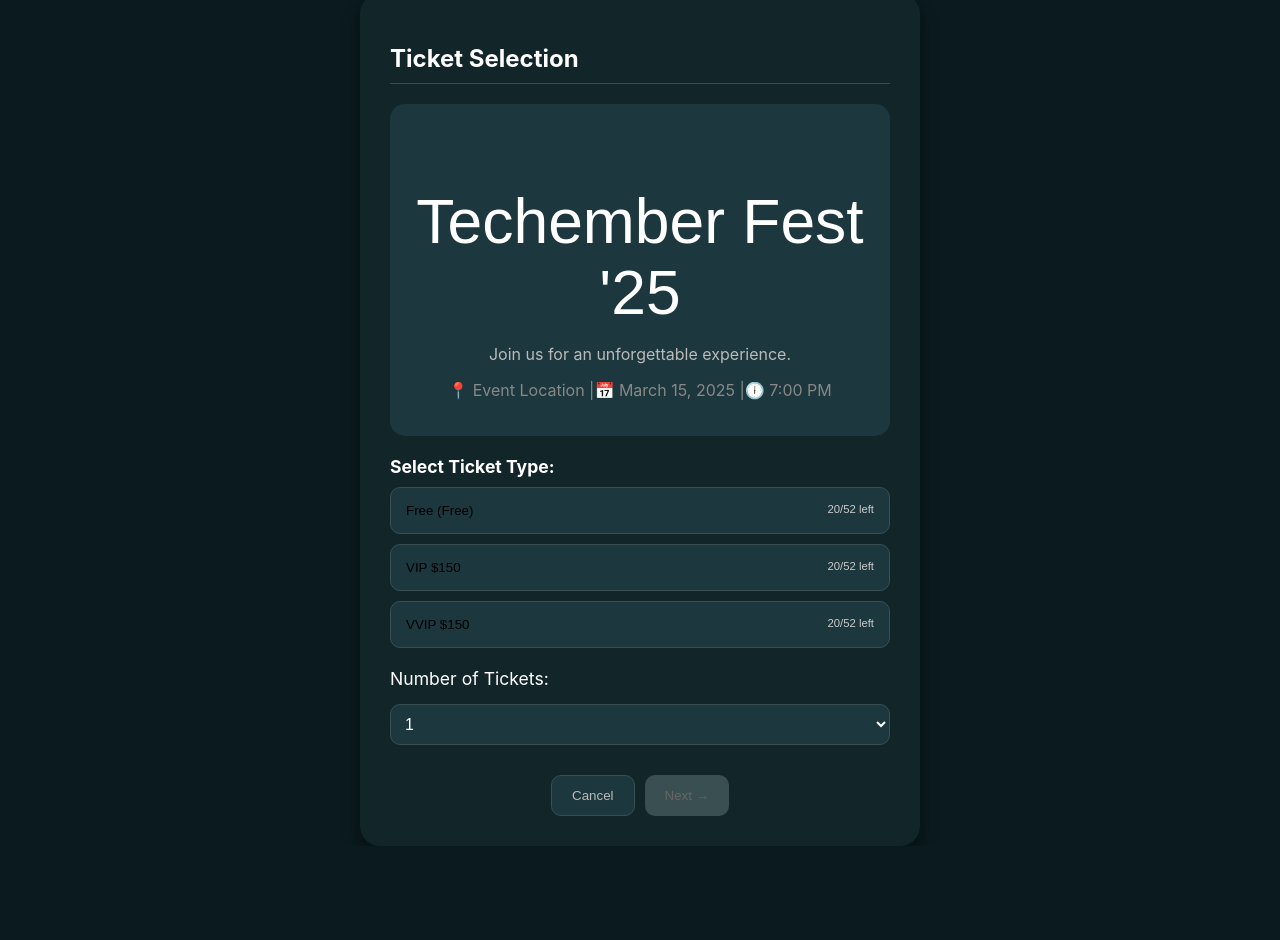
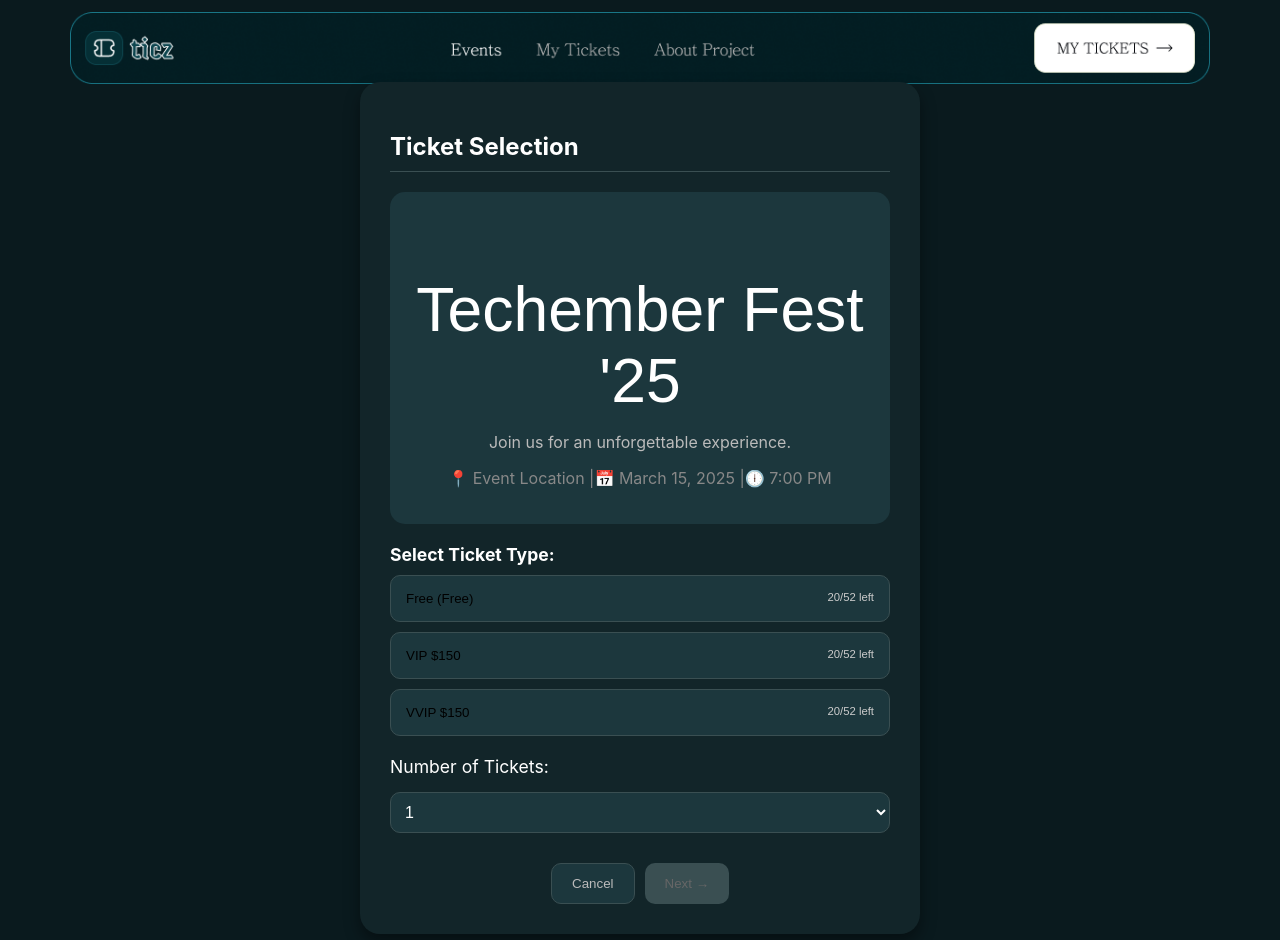
Before and after one commit to Muayyad822/ticket-app, a React (Vite) app: page / in a window 1280 px wide. Before the commit the page ends 846 px from the top, so only its background shows below. Built offline with nearby package versions, Linux system fonts and the light colour scheme; a web font is replaced by a local one.

Commit message:
Header included

```diff
--- /dev/null
+++ b/src/App.css
@@ -0,0 +1,8 @@
+body{
+    margin: 60px;
+}
+img{
+    margin-bottom: 0;
+    width: 100%;
+    cursor: pointer;
+}
--- a/src/App.jsx
+++ b/src/App.jsx
@@ -2,10 +2,14 @@ import { BrowserRouter as Router, Routes, Route } from "react-router-dom";
 import SelectTicket from "./components/TicketSelect";
 import AttendeeDetails from "./components/AttendeeDetails";
 import TicketReady from "./components/TicketReady";
+import Header from "./assets/Header.png"
+import "./App.css"
 
 function App() {
   return (
+
     <Router>
+      <img src={Header} alt="Header" className="Header"/>
       <Routes>
         <Route path="/" element={<SelectTicket />} />
         <Route path="/attendee-details" element={<AttendeeDetails />} />
--- a/src/components/TicketReady.jsx
+++ b/src/components/TicketReady.jsx
@@ -2,7 +2,7 @@ import { useEffect, useState, useRef } from "react";
 import { useNavigate } from "react-router-dom";
 import html2canvas from "html2canvas";
 import "./TicketReady.css";
-import barcodeImage from "./barcode.png";
+import barcodeImage from "../assets/barcode.png";
 
 export default function TicketReady() {
   const [ticketDetails, setTicketDetails] = useState(null);
```
Also changed, not shown: src/assets/Header.png (added), src/assets/barcode.png (renamed from src/components/barcode.png).
